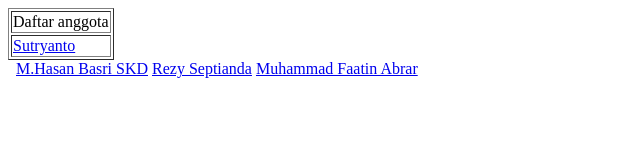
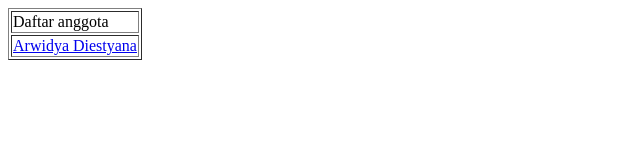
Before and after one commit to RezySept/TIK214-2024-3B-Climarism, a plain HTML site: page index.html in a window 1280 px wide. Shown: the whole page, without its empty margins (0-640 px from the left). Drawn offline with Linux system fonts and the light colour scheme.

Commit message:
Update Praktikum 30, 31

```diff
--- a/index.html
+++ b/index.html
@@ -6,12 +6,7 @@
   <body>
     <table border=”0”>
       <tr><td>Daftar anggota</td></tr>
-      <tr><td><a href="./2204111010020.html">Sutryanto</a></td></tr>
-    </table>
-  </body>
-      <tr><td><a href="./2204111010039.html">M.Hasan Basri SKD</a></td></tr>
-      <tr><td><a href="./2204111010009.html">Rezy Septianda</a></td></tr>
-      <tr><td><a href="./2204111010075.html">Muhammad Faatin Abrar</a></td></tr>
+      <tr><td><a href="./24071069202269040027.html">Arwidya Diestyana</a></td></tr>
     </table>
   </body>
 </html>
```
Also changed, not shown: 24071069202269040027.html (added, +2 -0 lines).
